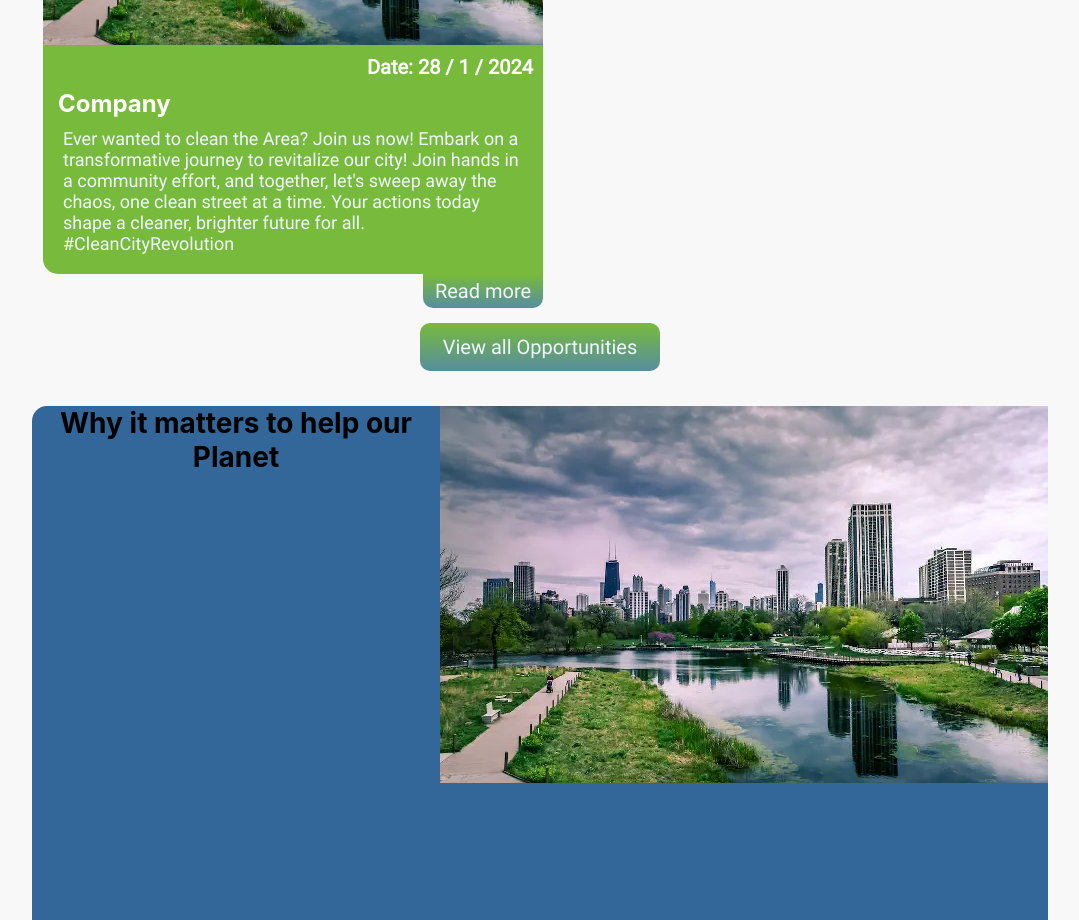
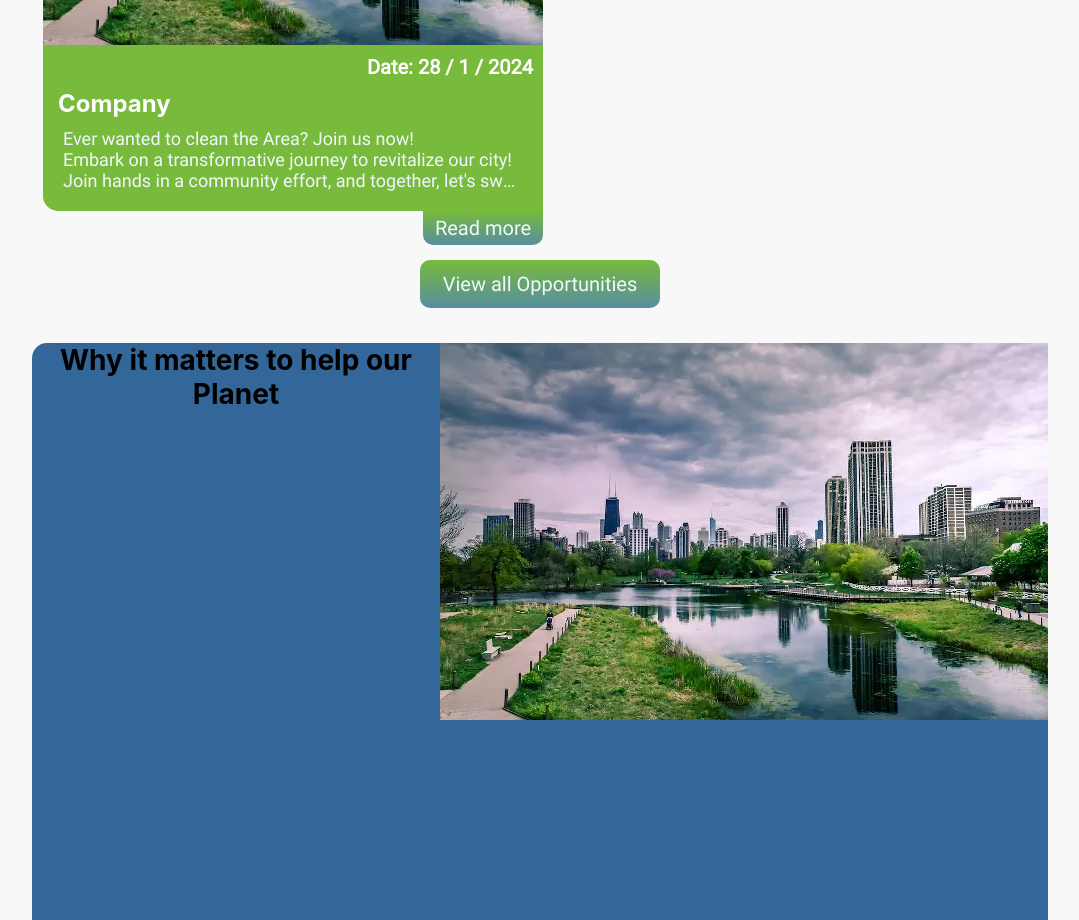
Before and after one commit to marieUr/VolunPeers-project, a React (Create React App) app in the folder volunpeers-front-end/: page / in a window 1280 px wide. Shown: the part 1940-2860 px from the top of the page, without its empty margins (100-1179 px from the left). Built offline with nearby package versions, Linux system fonts and the light colour scheme.

Commit message:
Changes to files

```diff
--- a/volunpeers-front-end/src/Pages/NotFound.js
+++ b/volunpeers-front-end/src/Pages/NotFound.js
@@ -1,13 +1,13 @@
-import React from 'react'
+import React from 'react';
 
 export const NotFound = () => {
   return (
     <div>
-    <h1>
-        404 Not Found
-    </h1><p>
-    Oops! Seems the page you are trying to find doesn't exist...
-    try to use the Navigation Menu.
-    </p></div>
-  )
-}
+      <h1>404 Not Found</h1>
+      <p>
+        Oops! Seems the page you are trying to find doesn't exist...<br></br>
+        try to use the Navigation Menu.
+      </p>
+    </div>
+  );
+};
--- a/volunpeers-front-end/src/components/GeneralStyling.css
+++ b/volunpeers-front-end/src/components/GeneralStyling.css
@@ -12,33 +12,6 @@
 
 .Placeholder-Section h4 {
   font-size: 24px;
-}
-
-.main-page button {
-  border: none;
-  cursor: pointer;
-  width: 240px;
-  border-radius: 10px;
-  padding: 12px;
-  border: none;
-  font-family: 'Roboto';
-  font-weight: 400;
-  font-size: 20px;
-  background: linear-gradient(
-    180deg,
-    var(--mainColor) 0%,
-    rgb(86.33, 141.84, 159.38) 100%
-  );
-  color: aliceblue;
-  margin: 15px;
-  box-shadow: 0 0 0 100vmax inset rgb(0 0 0 / var(--o, 0%));
-  transition: 0.4s;
-}
-
-.main-page button:hover {
-  --o: 10%;
-  font-family: 'Roboto-Bold';
-  z-index: 1;
 }
 
 /* Placeholder Elements */
--- a/volunpeers-front-end/src/components/Navbar.jsx
+++ b/volunpeers-front-end/src/components/Header/Navbar.jsx
@@ -2,7 +2,7 @@ import { useState } from 'react';
 import React from 'react';
 import styles from './Navbar.module.css';
 import { Link } from 'react-router-dom';
-import lock from '../assets/lock.svg';
+import lock from '../../assets/lock.svg';
 
 function Navbar() {
   //adding the states
--- a/volunpeers-front-end/src/components/Opportunities/Opportunities.jsx
+++ b/volunpeers-front-end/src/components/Opportunities/Opportunities.jsx
@@ -26,15 +26,17 @@ function Opportunities() {
           <div className="TextSection">
             <h4>Company</h4>
             <p>
-              Ever wanted to clean the Area? Join us now! Embark on a
-              transformative journey to revitalize our city! Join hands in a
-              community effort, and together, let's sweep away the chaos, one
-              clean street at a time. Your actions today shape a cleaner,
+              Ever wanted to clean the Area? Join us now! <br></br>Embark on a
+              transformative journey to revitalize our city!<br></br> Join hands
+              in a community effort, and together, let's sweep away the chaos,
+              one clean street at a time. Your actions today shape a cleaner,
               brighter future for all. #CleanCityRevolution
             </p>
           </div>
         </div>
-        <button aria-label="Read more">Read more</button>
+        <button className="ReadMoreButton" aria-label="Read more">
+          Read more
+        </button>
       </div>
       <button
         className="OpportunityButtonMain"
--- a/volunpeers-front-end/src/components/Opportunities/OpportunityStyling.css
+++ b/volunpeers-front-end/src/components/Opportunities/OpportunityStyling.css
@@ -44,10 +44,12 @@
   margin: auto;
   text-align: left;
   color: aliceblue;
-  display: flex;
   font-weight: 200;
   font-size: 18px;
   font-family: 'Roboto';
+  white-space: nowrap;
+  overflow: hidden;
+  text-overflow: ellipsis;
 }
 
 .TextSection h4 {
@@ -64,7 +66,7 @@
   color: var(--mainColor) !important;
 }
 
-.Opportunities button {
+.ReadMoreButton {
   width: 120px;
   border-radius: 0px 0px 10px 10px;
   padding: 5px;
@@ -73,6 +75,11 @@
   font-weight: 400;
   font-size: 20px;
   background-color: var(--mainColor);
+  background: linear-gradient(
+    180deg,
+    var(--mainColor) 0%,
+    rgb(86.33, 141.84, 159.38) 100%
+  );
   margin: 0;
   margin-left: auto;
   color: aliceblue;
@@ -80,11 +87,38 @@
   transition: 0.4s;
 }
 
-.Opportunities button:hover {
+.ReadMoreButton:hover {
   --o: 10%;
   font-family: 'Roboto-Bold';
   z-index: 1;
   cursor: pointer;
+}
+
+.OpportunityButtonMain {
+  border: none;
+  cursor: pointer;
+  width: 240px;
+  border-radius: 10px;
+  padding: 12px;
+  border: none;
+  font-family: 'Roboto';
+  font-weight: 400;
+  font-size: 20px;
+  background: linear-gradient(
+    180deg,
+    var(--mainColor) 0%,
+    rgb(86.33, 141.84, 159.38) 100%
+  );
+  color: aliceblue;
+  margin: 15px;
+  box-shadow: 0 0 0 100vmax inset rgb(0 0 0 / var(--o, 0%));
+  transition: 0.4s;
+}
+
+.OpportunityButtonMain:hover {
+  --o: 10%;
+  font-family: 'Roboto-Bold';
+  z-index: 1;
 }
 
 .Opportunities img {
```
Also changed, not shown: volunpeers-front-end/src/App.js (+3 -4 lines), volunpeers-front-end/src/Pages/Landingpage/body.js (renamed from volunpeers-front-end/src/Pages/body.js, +4 -4 lines), volunpeers-front-end/src/components/Footer/Footer.jsx (renamed from volunpeers-front-end/src/components/Footer.jsx, +8 -7 lines), volunpeers-front-end/src/components/Test/SubPagePlaceholder.jsx (renamed from volunpeers-front-end/src/components/SubPagePlaceholder.jsx, +1 -1 lines), volunpeers-front-end/src/Pages/Landingpage/body.css (renamed from volunpeers-front-end/src/Pages/body.css), volunpeers-front-end/src/components/Footer/Footer.css (renamed from volunpeers-front-end/src/components/Footer.css), volunpeers-front-end/src/components/Header/Navbar.module.css (renamed from volunpeers-front-end/src/components/Navbar.module.css).
